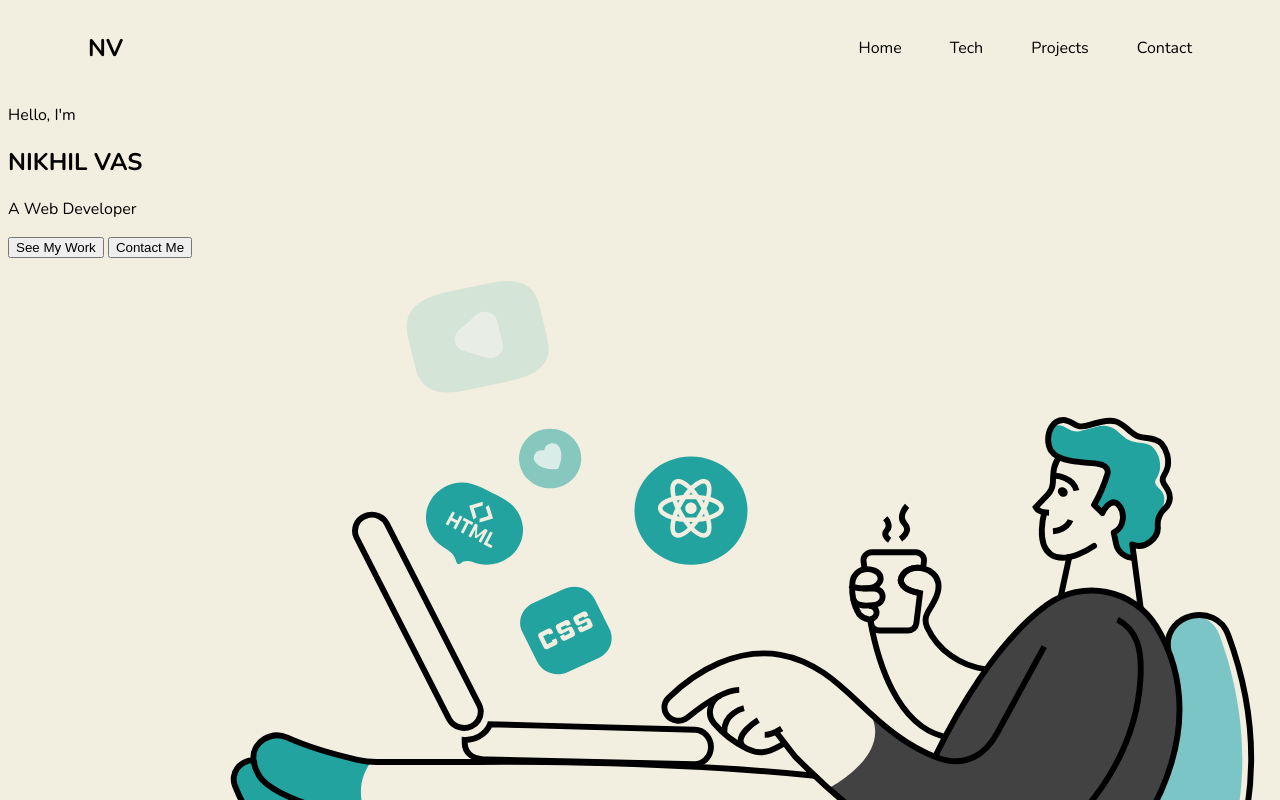
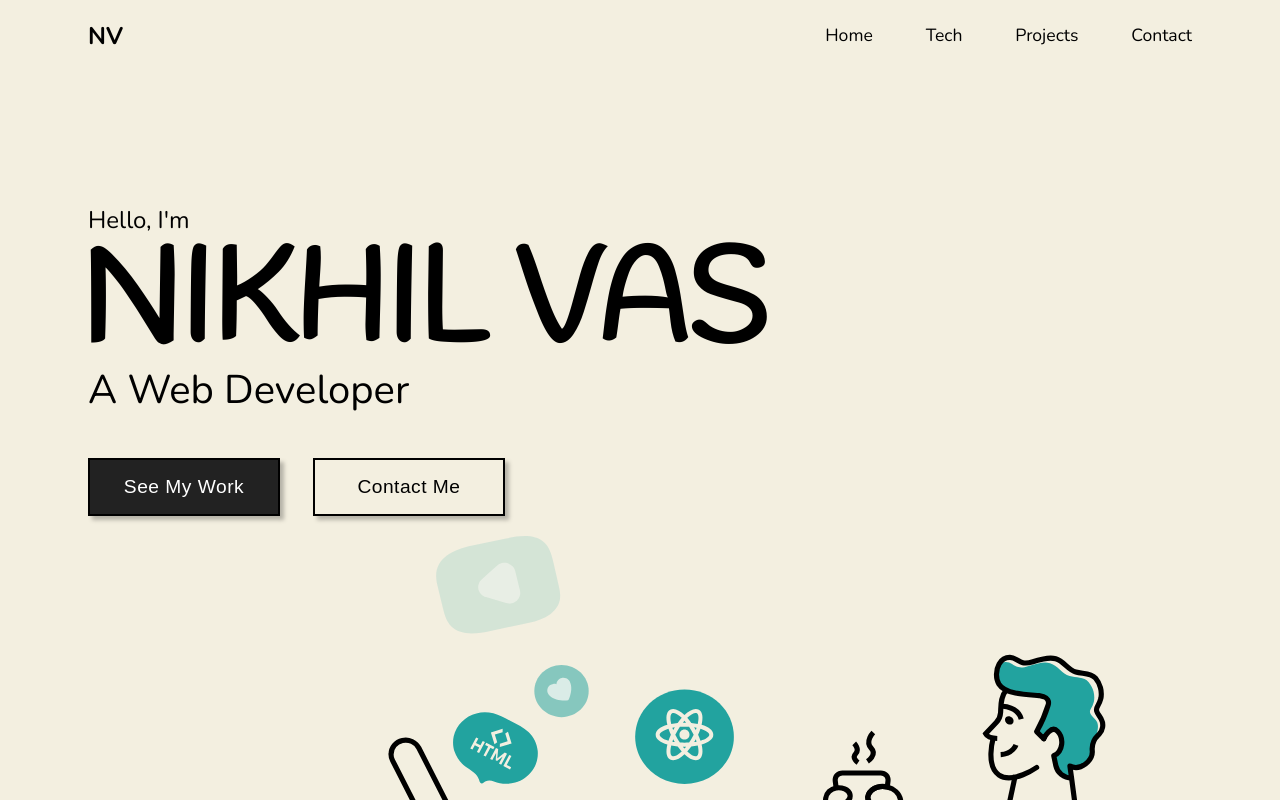
Before and after one commit to vascodes/nikhilvas-portfolio1, a plain HTML site: page index.html in a window 1280 px wide. Shown: the top 800 px of the page. Drawn offline with nearby package versions, Linux system fonts and the light colour scheme.

Commit message:
Addstyles for hero-left section.

```diff
--- a/index.html
+++ b/index.html
@@ -22,12 +22,15 @@
 				</nav>
 			</header>
 
+			<div class="hero">
 				<div class="hero-left">
-				<p>Hello, I'm</p>
-				<h1>NIKHIL VAS</h1>
-				<p>A Web Developer</p>
+					<p class="txt-hero-intro">Hello, I'm</p>
+					<h1 class="txt-hero-main-heading">NIKHIL VAS</h1>
+					<p class="txt-hero-about">A Web Developer</p>
+					<div class="hero-btn-group">
 						<button id="btn-see-my-work">See My Work</button>
 						<button id="btn-contact-me">Contact Me</button>
+					</div>
 				</div>
 				<div class="hero-right">
 					<svg viewBox="0 0 881 676" fill="none" xmlns="http://www.w3.org/2000/svg">
@@ -237,6 +240,7 @@
 							</clipPath>
 						</defs>
 					</svg>
+				</div>
 			</div>
 		</section>
 
--- a/styles/style.css
+++ b/styles/style.css
@@ -7,39 +7,42 @@
 
 :root {
     --color-primary: #f3efe0;
-    --color-secondary-light: grey;
-    --color-secondary-dark: black;
-    --color-accent: cyan;
+    --color-secondary-light: #434242;
+    --color-secondary-dark: #222222;
+    --color-accent: #22A39F;
+    --color-text-white: white;
     --color-text-dark: black;
-    --color-text-light: white;
+    --color-text-light: #f3efe0;
 
-    --font-primary: 'Handlee', cursive;
-    --font-secondary: 'Nunito', sans-serif;
+    --font-primary: "Handlee", cursive;
+    --font-secondary: "Nunito", sans-serif;
 }
 
 body {
     background-color: var(--color-primary);
     font-family: var(--font-primary);
+    line-height: 1;
 }
 
+/* Home Section */
 #home {
     background-color: var(--color-primary);
     font-family: var(--font-secondary);
+}
+
+/* Navbar */
+#nav-primary .nav-logo,
+.nav-links {
+    margin: 0;
+    padding: 0;
 }
 
 #nav-primary {
     display: flex;
     justify-content: space-between;
     align-items: center;
-    padding: 1.5em 5em;
+    margin: 1.5em 5em;
 }
-
-#nav-primary .nav-logo,
-.nav-links {
-    margin: 0;
-    padding: 0;
-}
-
 
 #nav-primary .nav-logo {
     font-size: 1.5em;
@@ -47,6 +50,7 @@ body {
 }
 
 #nav-primary .nav-links {
+    font-size: 1.1em;
     display: flex;
     gap: 3em;
     list-style-type: none;
@@ -54,3 +58,83 @@ body {
 }
 
 #nav-primary .nav-link {}
+
+/* Home hero section */
+.hero {
+    /* border: 2px solid orange;     */
+    margin: 10em 5em;
+    font-family: var(--font-secondary);
+}
+
+.hero-left .txt-hero-intro,
+.txt-hero-main-heading,
+.txt-hero-about,
+.hero-btn-group {
+    margin: 0;
+    padding: 0;
+}
+
+.hero-left {
+    /* border: 2px solid red;     */
+}
+
+.hero-left .txt-hero-intro {
+    /* border: 2px solid blue;     */
+    font-size: 1.5em;
+}
+
+.hero-left .txt-hero-main-heading {
+    /* border: 2px solid black; */
+    font-family: var(--font-primary);
+    font-size: 8em;
+    margin-left: -8px;
+    margin-top: 10px;
+}
+
+.hero-left .txt-hero-about {
+    /* border: 2px solid green;     */
+    font-size: 2.5em;
+}
+
+.hero-btn-group {
+    /* border: 1px solid darkmagenta; */
+    margin-top: 3em;
+}
+
+.hero-left #btn-see-my-work,
+#btn-contact-me {
+    font-size: 1.2em;
+    letter-spacing: 0.5px;
+    width: 10em;
+    height: 3em;
+    border: 2px solid black;
+    border-radius: 0;
+    box-shadow: 4px 4px 4px 0px rgb(0, 0, 0, 0.25);
+    cursor: pointer;
+}
+
+@keyframes btn-hover-animation {
+    100% {
+        transform: translate(0, -5px) scale(1.05);
+        color: var(--color-text-white);
+        background-color: var(--color-accent);
+    }
+}
+
+.hero-left #btn-see-my-work:hover {
+    animation: btn-hover-animation 0.5s ease forwards;
+}
+
+.hero-left #btn-contact-me:hover {
+    animation: btn-hover-animation 0.5s ease forwards;
+}
+
+.hero-left #btn-see-my-work {
+    color: var(--color-text-white);
+    background-color: var(--color-secondary-dark);
+}
+
+.hero-left #btn-contact-me {
+    margin-left: 1.5em;
+    background-color: var(--color-primary);
+}
```
Lines whose indentation alone changed are shown as unchanged.
